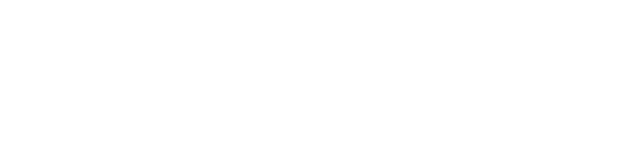
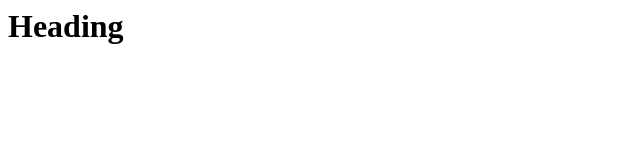
Before and after one commit to pharandess/demoHttpsRepo, a plain HTML site: page index.html in a window 1280 px wide. Shown: the whole page, without its empty margins (0-640 px from the left). Drawn offline with Linux system fonts and the light colour scheme.

Commit message:
added head and title

```diff
--- a/index.html
+++ b/index.html
@@ -1,6 +1,8 @@
 <html>
 <head>
+	<Title> Page Title </Title>
 </head>
 <body>
+	<H1> Heading </H1>
 </body>
 </html>
```
